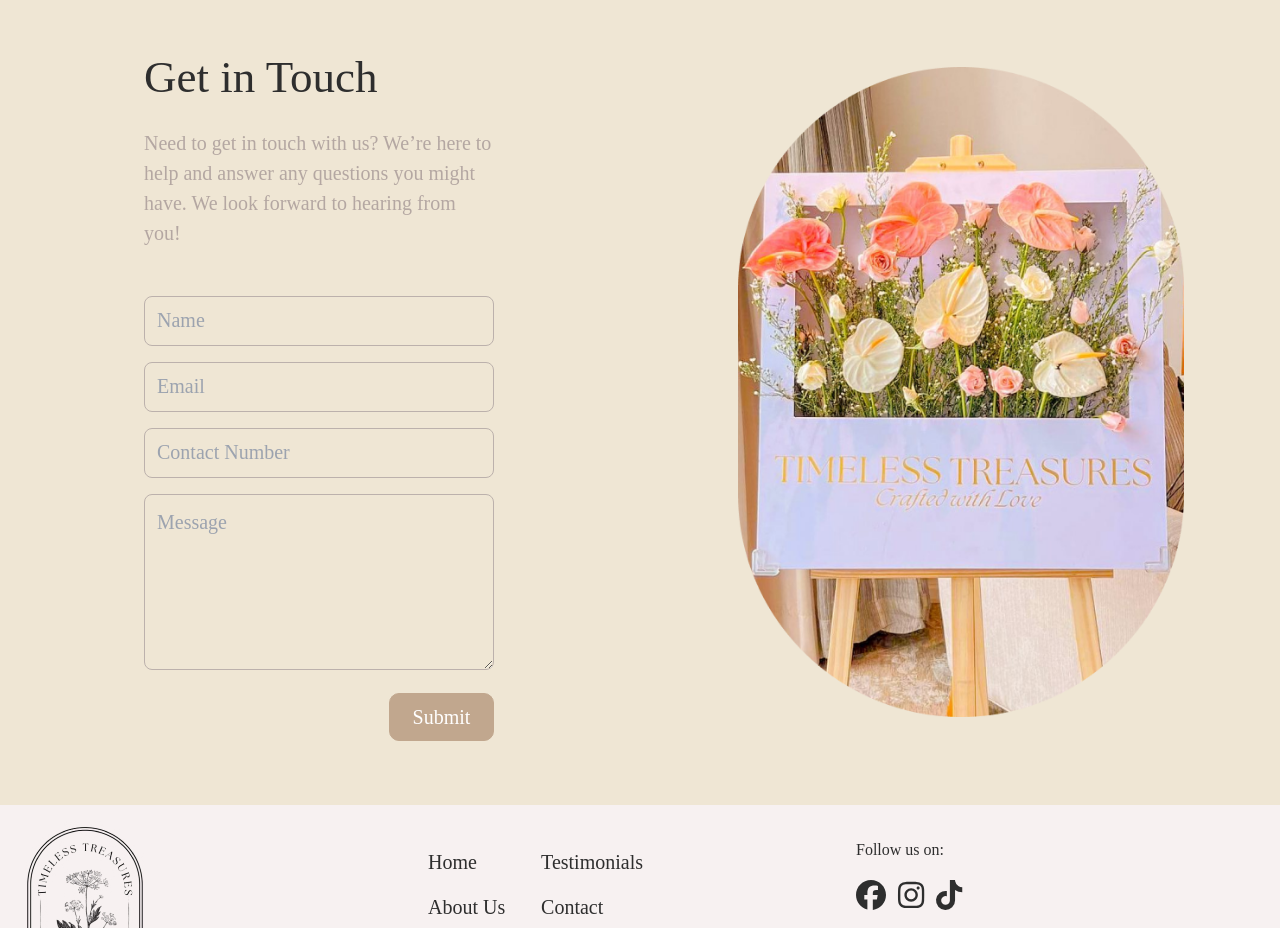
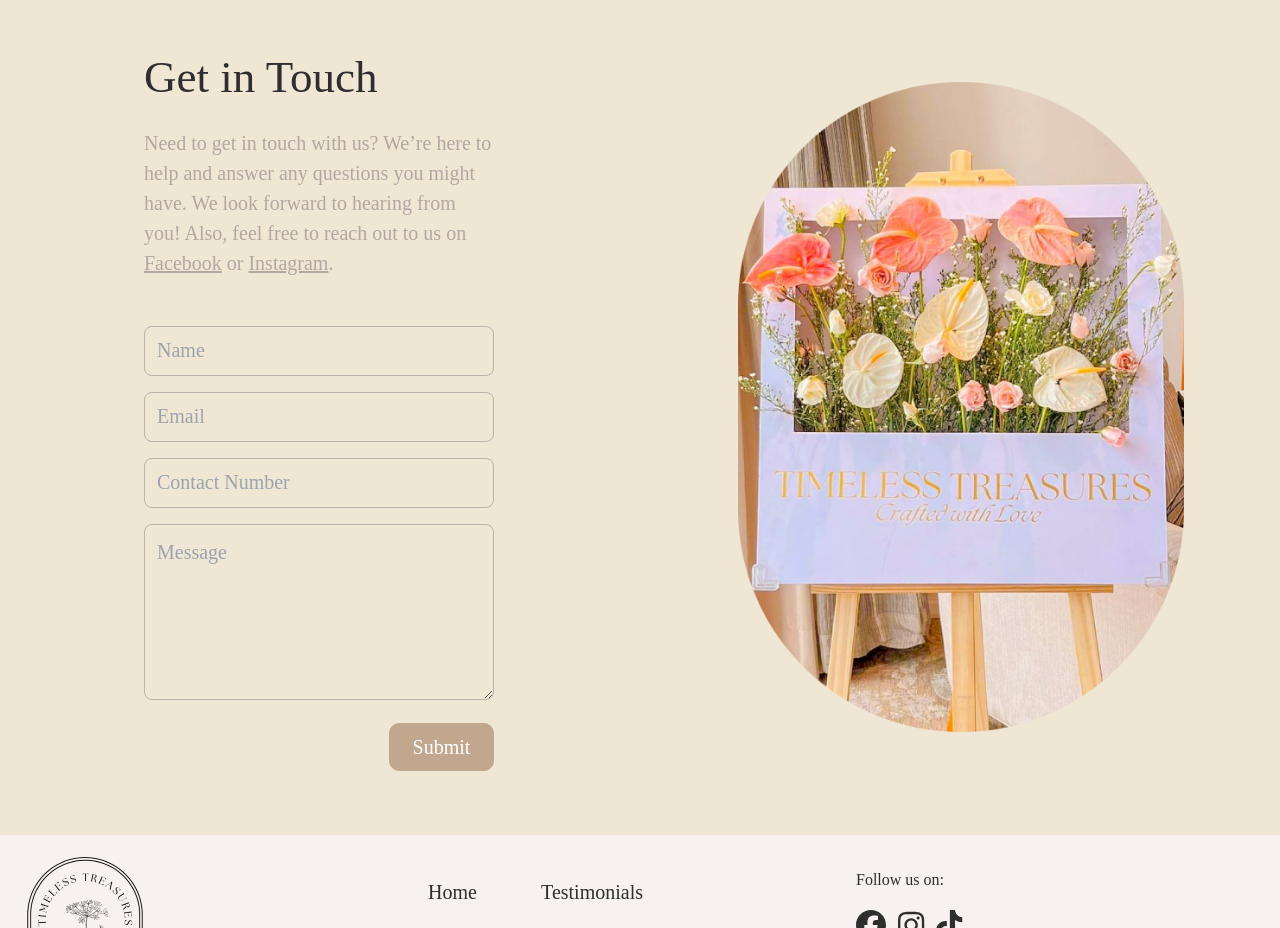
Before and after one commit to giovictor/timeless-treasures-ph, a Next.js app: page / in a window 1280 px wide. Shown: the part 4400-5328 px from the top of the page. Built offline with nearby package versions, Linux system fonts and the light colour scheme; no server answers.

Commit message:
Included a CTA to facebook and ig in contact form

```diff
--- a/components/homepage/contact.tsx
+++ b/components/homepage/contact.tsx
@@ -74,7 +74,7 @@
                     <p className={`${contactFormText} heading font-light mb-12 text-left`}>
                         Need to get in touch with us? We’re here to help and
                         answer any questions you might have. We look forward
-                        to hearing from you!
+                        to hearing from you! Also, feel free to reach out to us on <a href="https://www.facebook.com/timelesstreasuresphilippines" target="_blank" className="underline">Facebook</a> or <a href="https://www.instagram.com/timelesstreasures_ph/" target="_blank" className="underline">Instagram</a>.
                     </p>
                     <form onSubmit={handleSubmit(onSubmit)}>
                         <div className={`${field} mb-4`}>
```
